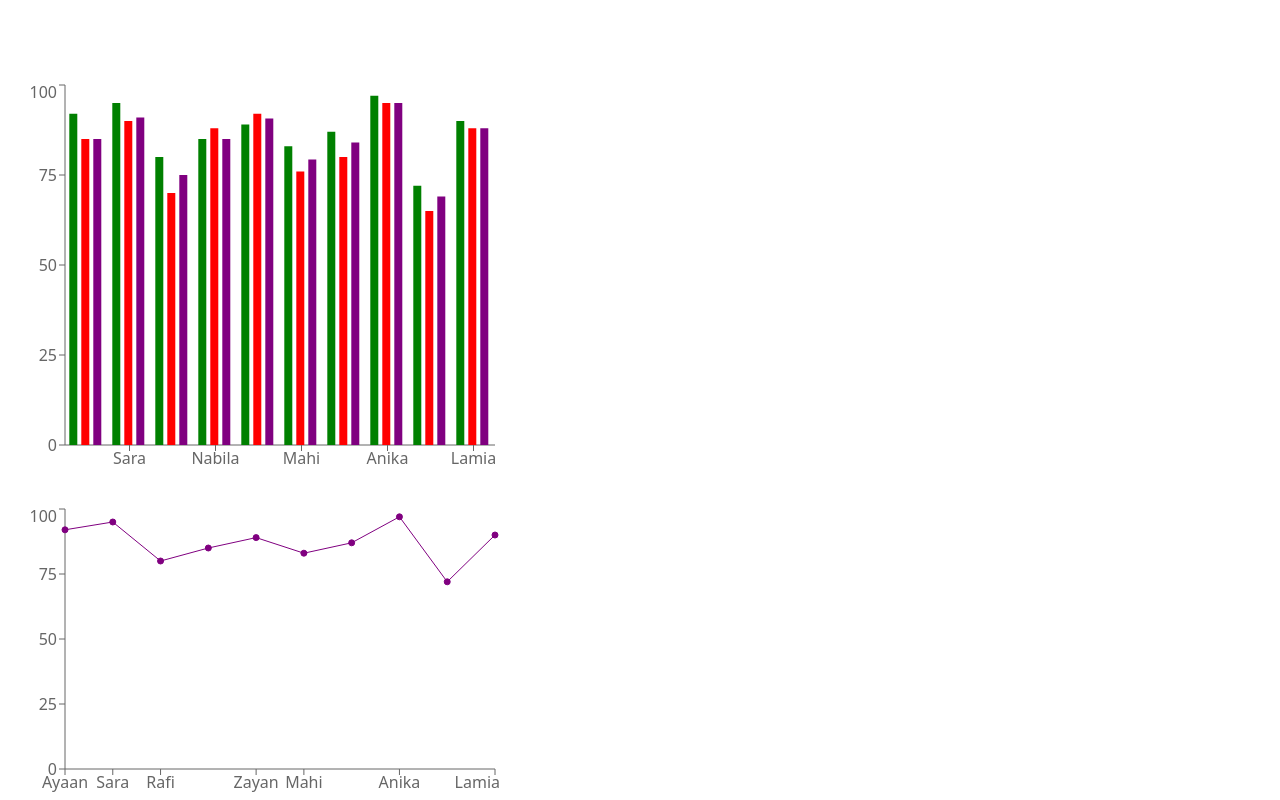
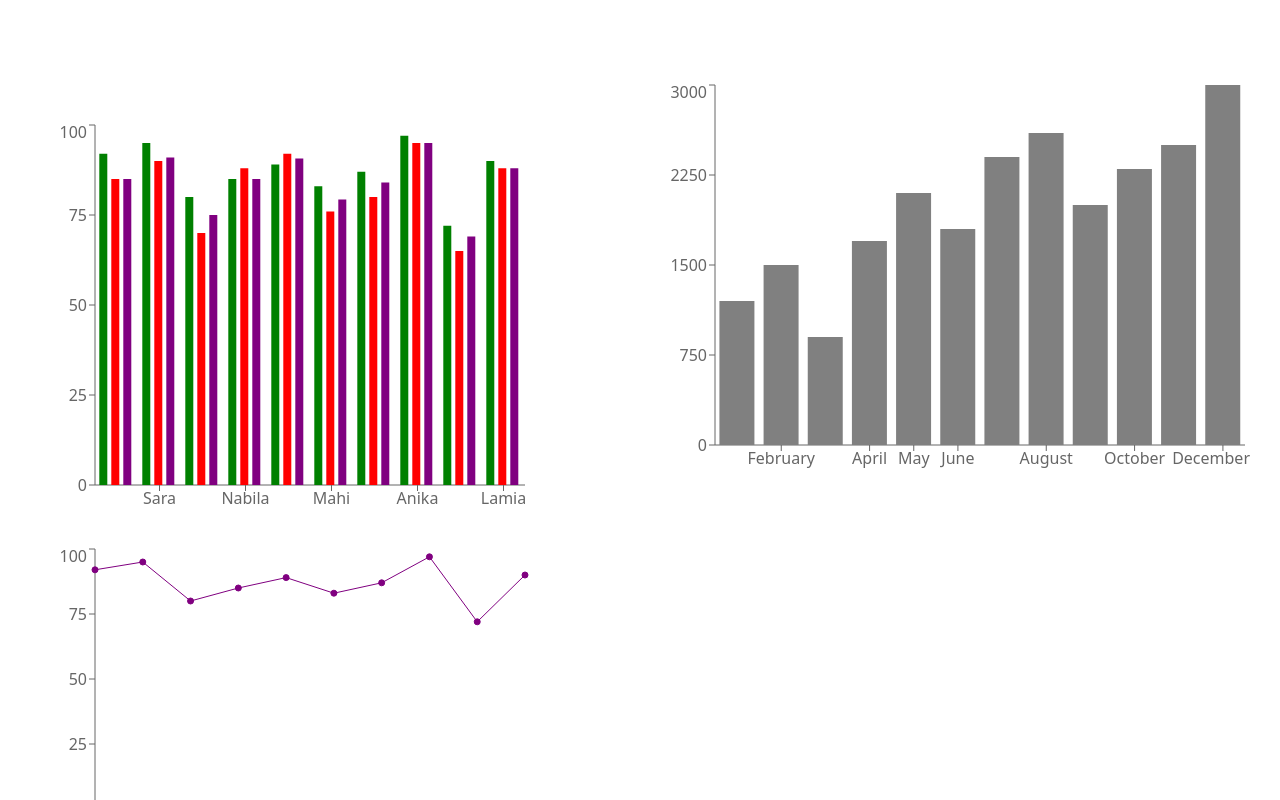
Before and after one commit to MohammadDevs/Charts-from-ReCharts, a React (Vite) app: page / in a window 1280 px wide. Shown: the top 800 px of the page. Built offline with nearby package versions, Linux system fonts and the light colour scheme.

Commit message:
added tooltip

```diff
--- a/src/App.jsx
+++ b/src/App.jsx
@@ -11,8 +11,8 @@ function App() {
 const salesPromise = axios.get('saleSheet.json');
 
   return (
-    <>
-      <Suspense fallback={<span className='loading loading-spinner loading-lg'></span>}>
+      <div className='flex justify-around pt-10'>
+        <Suspense fallback={<span className='loading loading-spinner loading-lg'></span>}>
         <MarksData marksPromise={marksPromise}></MarksData>
       </Suspense>
       <Suspense fallback={<span className='loading loading-spinner loading-lg'></span>}>
@@ -22,7 +22,7 @@ const salesPromise = axios.get('saleSheet.json');
       <Suspense fallback={<span className='loading loading-spinner loading-lg'></span>}>
         <SaleSheet salesPromise={salesPromise}></SaleSheet>
       </Suspense>
-    </>
+      </div>
   )
 }
 
--- a/src/Components/MarksData/MarksData.jsx
+++ b/src/Components/MarksData/MarksData.jsx
@@ -1,5 +1,5 @@
 import React, { use } from 'react';
-import { Bar, BarChart, Line, LineChart, XAxis, YAxis } from 'recharts';
+import { Bar, BarChart, Line, LineChart, Tooltip, XAxis, YAxis } from 'recharts';
 
 const MarksData = ({marksPromise}) => {
 
@@ -29,6 +29,7 @@ const MarksData = ({marksPromise}) => {
                 <Bar dataKey='math' fill='green'></Bar>
                 <Bar dataKey='physics' fill='red'></Bar>
                 <Bar dataKey='avg' fill='purple'></Bar>
+                <Tooltip cursor={{fill: "transparent"}} content={<div className='bg-amber-50 p-2 rounded-2xl text-xl shadow-xl'>This is Marks data</div>}></Tooltip>
             </BarChart>
             <br></br>
             <LineChart width={500} height={300} data={marksChartData}>
--- a/src/Components/Sales/SaleSheet.jsx
+++ b/src/Components/Sales/SaleSheet.jsx
@@ -1,5 +1,5 @@
 import React, { use } from 'react';
-import { Bar, BarChart, XAxis, YAxis } from 'recharts';
+import { Bar, BarChart, Tooltip, XAxis, YAxis } from 'recharts';
 
 const SaleSheet = ({salesPromise}) => {
     const salesDataRes = use(salesPromise)
@@ -13,10 +13,11 @@ const SaleSheet = ({salesPromise}) => {
         return sales;
     });
     return (
-        <div>
+        <div className='mt-10'>
             <BarChart width={600} height={400} data={salesChart}>
                 <XAxis dataKey='month'></XAxis>
                 <YAxis></YAxis>
+                <Tooltip cursor={{fill: 'transparent'}}></Tooltip>
                 <Bar dataKey='sales' fill='gray'></Bar>
             </BarChart>
         </div>
```
